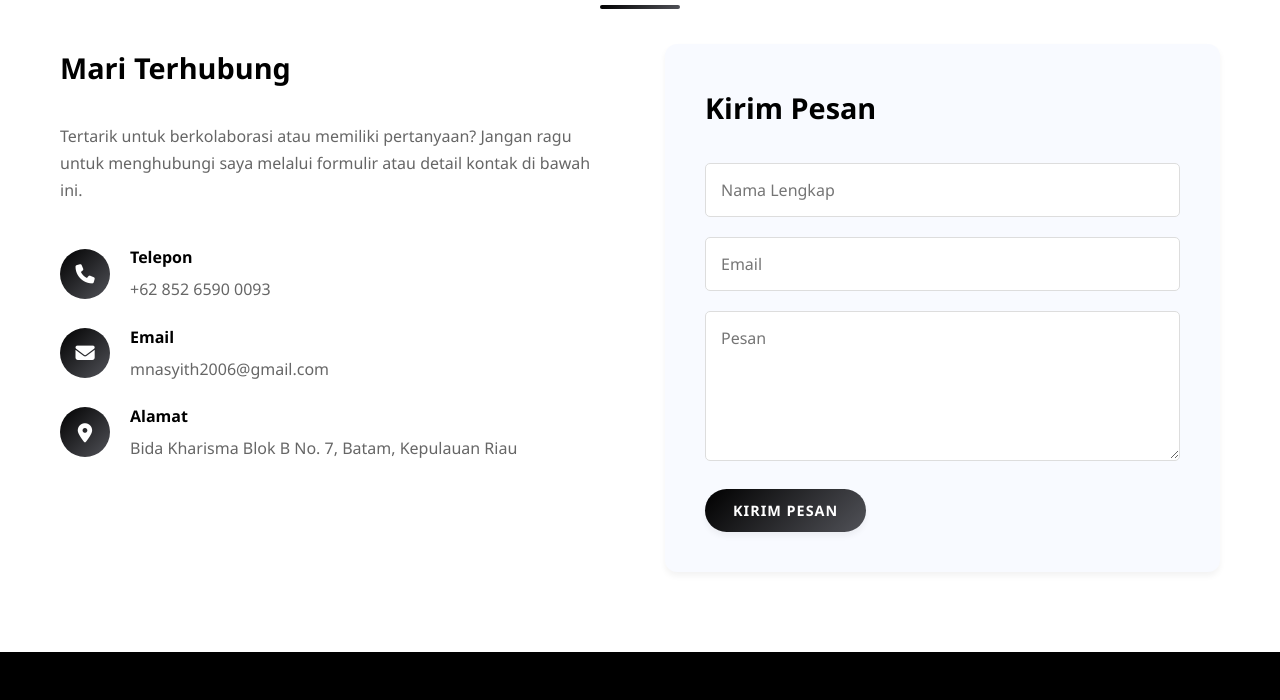
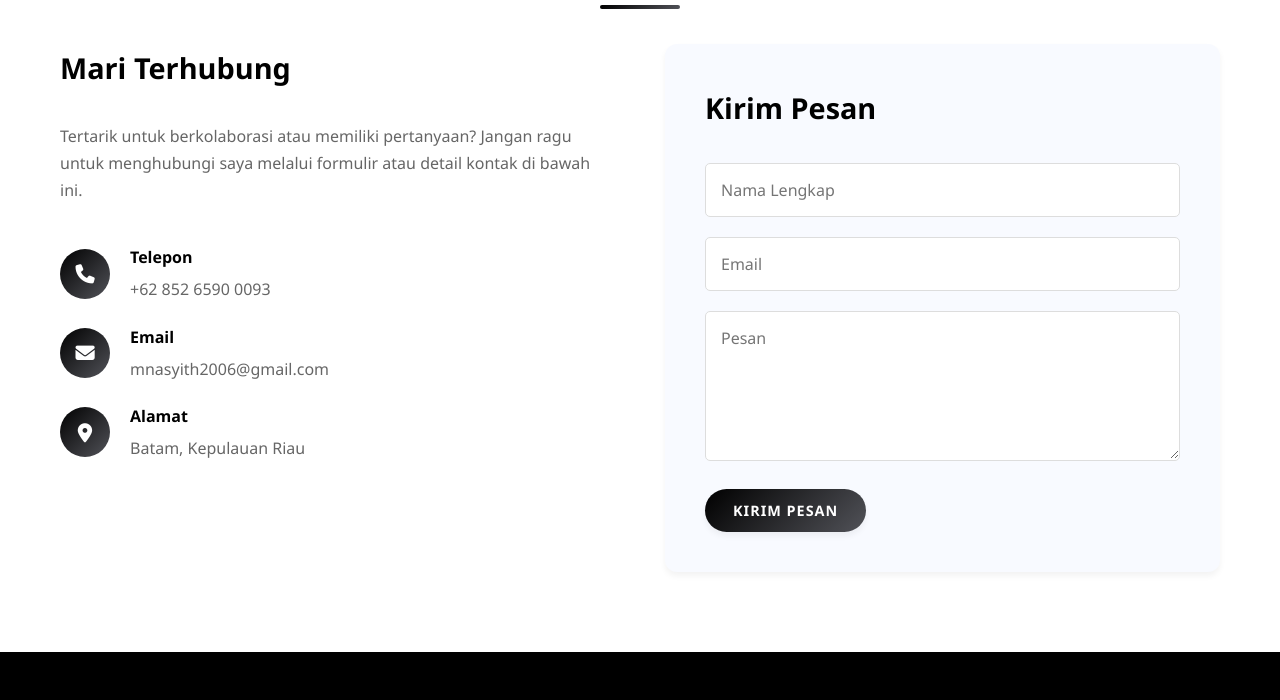
Before and after one commit to ohsyith/ohsyith.github.io, a plain HTML site: page index.html in a window 1280 px wide. Shown: the part 5564-6264 px from the top of the page. Drawn offline with nearby package versions, Linux system fonts and the light colour scheme.

Commit message:
Update index.html

```diff
--- a/index.html
+++ b/index.html
@@ -1334,7 +1334,7 @@
                             <i class="fas fa-map-marker-alt"></i>
                             <div class="content">
                                 <h4>Alamat</h4>
-                                <p>Bida Kharisma Blok B No. 7, Batam, Kepulauan Riau
+                                <p>Batam, Kepulauan Riau
                                 </p>
                             </div>
                         </div>
```
